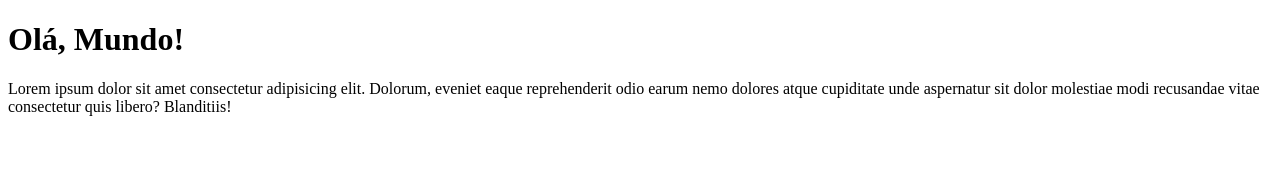
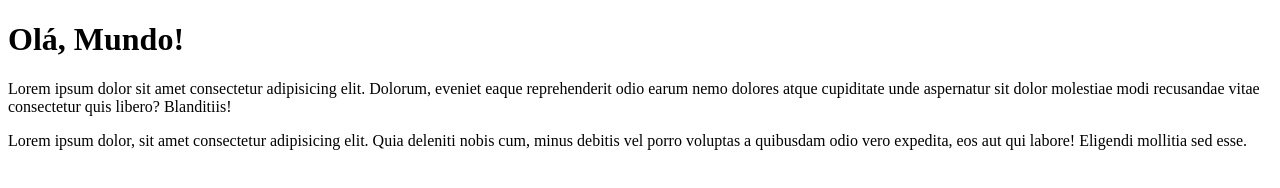
Before and after one commit to paulagualda/Curso-de-Git-e-Github--Guanabara, a plain HTML site: page site-exemplo/index.html in a window 1280 px wide. Drawn offline with Linux system fonts and the light colour scheme.

Commit message:
Add um parágrafo

```diff
--- a/site-exemplo/index.html
+++ b/site-exemplo/index.html
@@ -8,6 +8,7 @@
 <body>
     <h1>Olá, Mundo!</h1>
     <p>Lorem ipsum dolor sit amet consectetur adipisicing elit. Dolorum, eveniet eaque reprehenderit odio earum nemo dolores atque cupiditate unde aspernatur sit dolor molestiae modi recusandae vitae consectetur quis libero? Blanditiis!</p>
+    <p>Lorem ipsum dolor, sit amet consectetur adipisicing elit. Quia deleniti nobis cum, minus debitis vel porro voluptas a quibusdam odio vero expedita, eos aut qui labore! Eligendi mollitia sed esse.</p>
 
 </body>
 </html>
```
